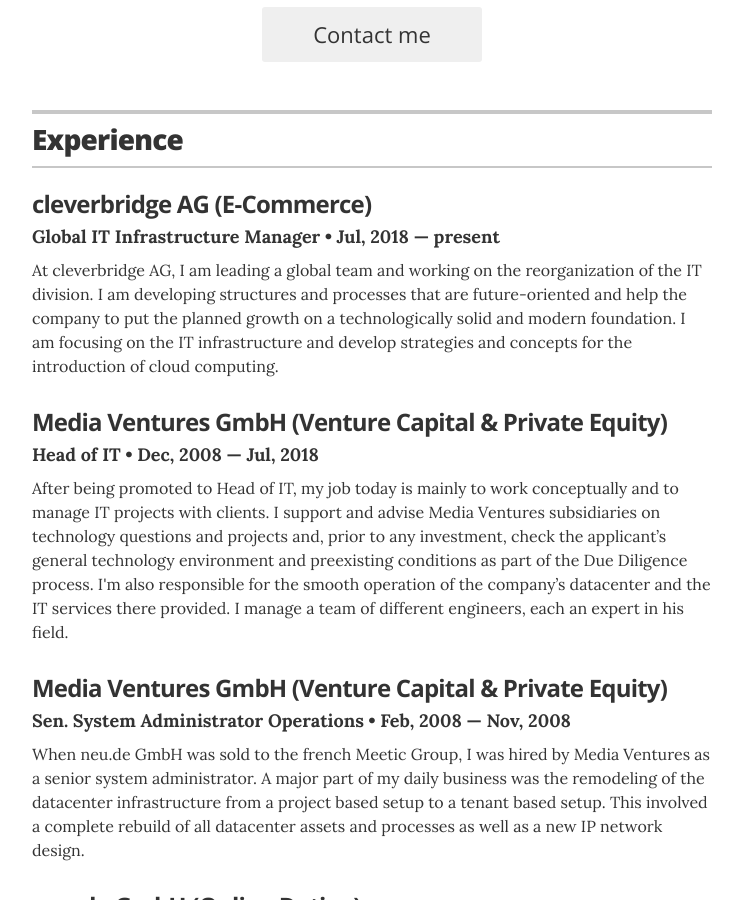
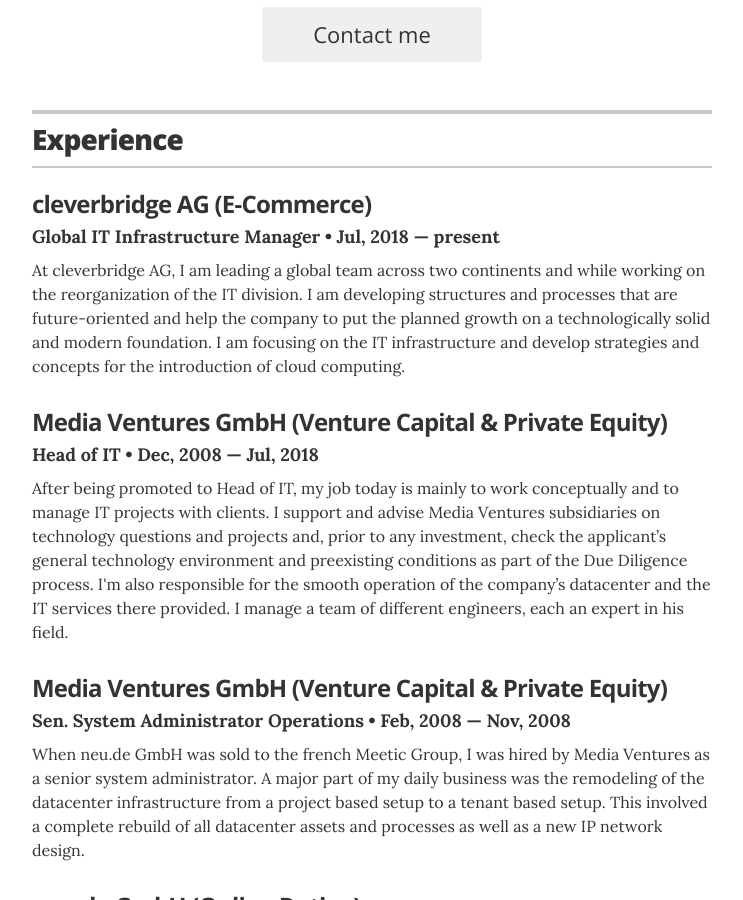
Before and after one commit to lostops/lostops.github.io, a Jekyll site: the page built from index.html, in a window 1280 px wide and 900 px high, scrolled down 514 px. Shown: the whole window, without its empty margins (268-1011 px from the left). Built offline with Jekyll 4.4.1, drawn with Linux system fonts in a browser that asks for light colours.

Commit message:
Update experience.yml

```diff
--- a/_data/experience.yml
+++ b/_data/experience.yml
@@ -3,7 +3,7 @@
 - company: cleverbridge AG (E-Commerce)
   position: Global IT Infrastructure Manager
   duration:  Jul, 2018 &mdash; present
-  summary: At cleverbridge AG, I am leading a global team and working on the reorganization of the IT division. I am developing structures and processes that are future-oriented and help the company to put the planned growth on a technologically solid and modern foundation. I am focusing on the IT infrastructure and develop strategies and concepts for the introduction of cloud computing.
+  summary: At cleverbridge AG, I am leading a global team across two continents and while working on the reorganization of the IT division. I am developing structures and processes that are future-oriented and help the company to put the planned growth on a technologically solid and modern foundation. I am focusing on the IT infrastructure and develop strategies and concepts for the introduction of cloud computing.
 
 
 # Media Ventures GmbH, Head of IT
```
